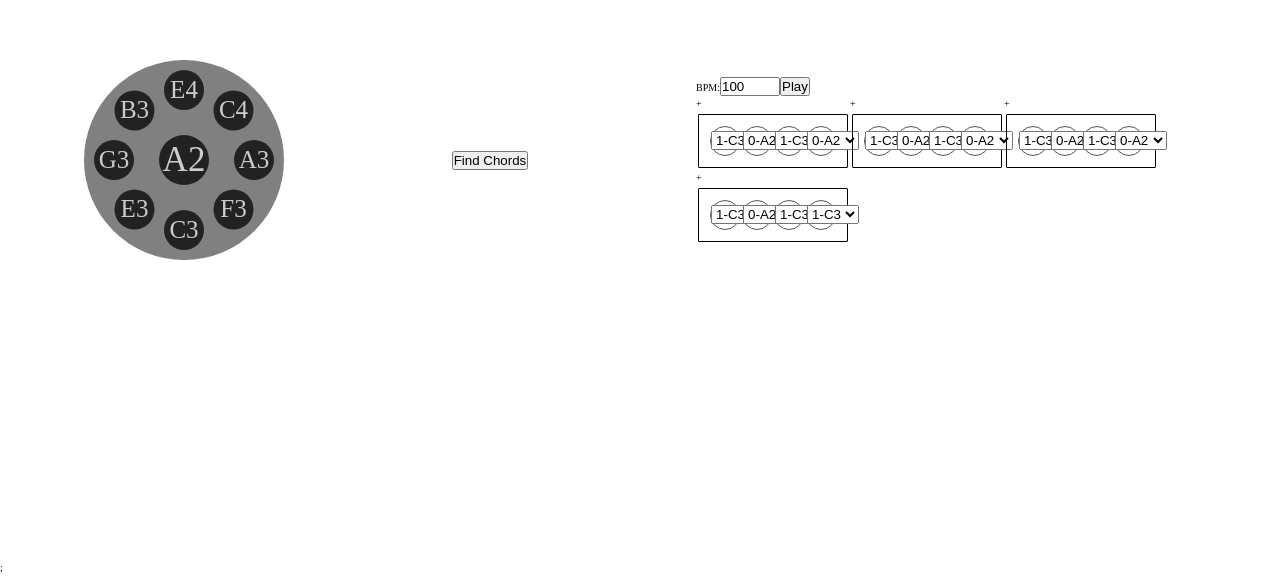
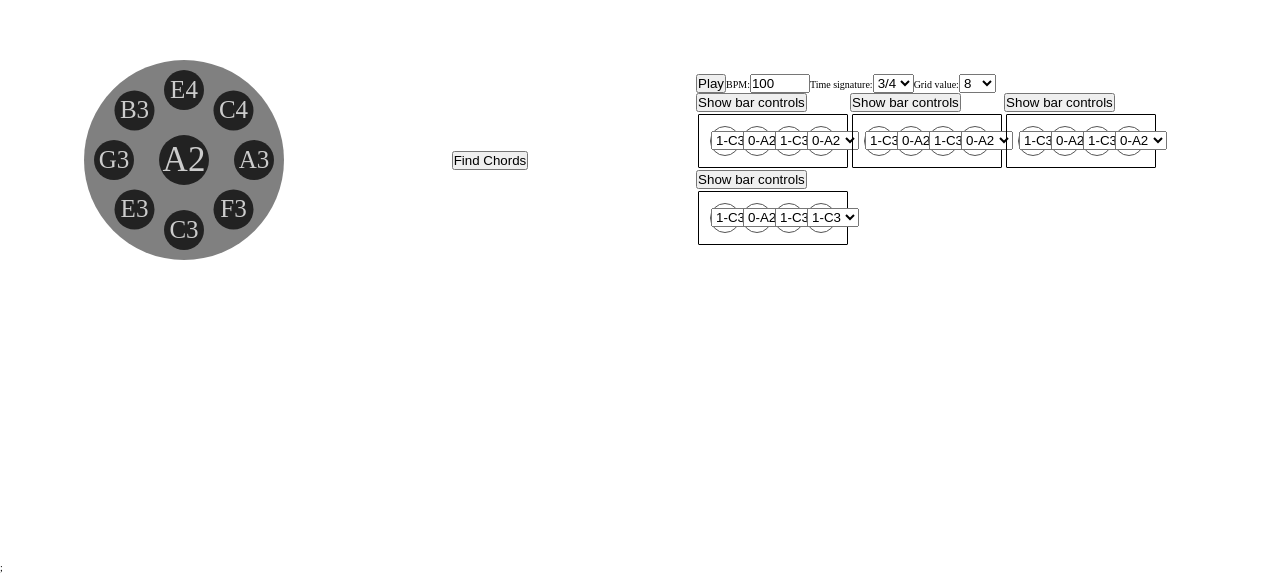
Before and after one commit to Moosees/ding-and-tones, a React (Create React App) app: page / in a window 1280 px wide. Shown: the part 240-816 px from the top of the page. Built offline with nearby package versions, Linux system fonts and the light colour scheme.

Commit message:
Update TODO and add some information to song and bar controls

```diff
--- a/src/components/bar/Bar.jsx
+++ b/src/components/bar/Bar.jsx
@@ -32,10 +32,6 @@ const displayBeats = (barId, updateId, pattern, options) =>
 const Bar = ({ bar, bars, currentBar, options }) => {
   const [controlsOpen, setControlsOpen] = useState(false);
 
-  const toggleControls = () => {
-    setControlsOpen(!controlsOpen);
-  };
-
   const { pattern } = bars[bar.bar];
 
   const beats = bar
@@ -45,7 +41,9 @@ const Bar = ({ bar, bars, currentBar, options }) => {
   return (
     <div>
       <div>
-        <span onClick={toggleControls}>+</span>
+        <button onClick={() => setControlsOpen(!controlsOpen)}>
+          {`${controlsOpen ? 'Hide' : 'Show'} bar controls`}
+        </button>
         {controlsOpen && <BarControls />}
       </div>
       <Beats isPlaying={bar.id === currentBar}>{beats}</Beats>
--- a/src/components/barControls/BarControls.jsx
+++ b/src/components/barControls/BarControls.jsx
@@ -1,9 +1,17 @@
-import React from 'react';
+import React, { useState } from 'react';
 import { connect } from 'react-redux';
 import { setBpm } from '../../redux/song/song.actions';
 
-const BarControls = () => (
+const BarControls = () => {
+  const [customTime, setCustomTime] = useState(false);
+  const [customGrid, setCustomGrid] = useState(false);
+
+  return (
     <div>
+      <button onClick={() => setCustomTime(!customTime)}>
+        Custom time signature
+      </button>
+      {customTime && (
         <label>
           Time signature:
           <select value={'3/4'} onChange={(e) => console.log(e.target.value)}>
@@ -11,6 +19,11 @@ const BarControls = () => (
             <option value={'3/4'}>3/4</option>
           </select>
         </label>
+      )}
+      <button onClick={() => setCustomGrid(!customGrid)}>
+        Custom grid value
+      </button>
+      {customGrid && (
         <label>
           Grid value:
           <select value={8} onChange={(e) => console.log(e.target.value)}>
@@ -19,9 +32,13 @@ const BarControls = () => (
             <option value={16}>16</option>
           </select>
         </label>
+      )}
+      <button>Copy bar</button>
+      <button>Unlink bar</button>
+      <button>Delete bar</button>
     </div>
   );
-
+};
 const mapStateToProps = ({ song }) => ({
   bpm: song.bpm,
 });
--- a/src/components/songControls/SongControls.jsx
+++ b/src/components/songControls/SongControls.jsx
@@ -11,6 +11,7 @@ const SongControls = ({ setBpm, bpm, isSongPlaying, setIsSongPlaying }) => {
 
   return (
     <div>
+      <button onClick={handleClick}>{isSongPlaying ? 'Pause' : 'Play'}</button>
       <label>
         BPM:
         <input
@@ -21,7 +22,21 @@ const SongControls = ({ setBpm, bpm, isSongPlaying, setIsSongPlaying }) => {
           onChange={(e) => setBpm(Number(e.target.value))}
         />
       </label>
-      <button onClick={handleClick}>{isSongPlaying ? 'Pause' : 'Play'}</button>
+      <label>
+        Time signature:
+        <select value={'3/4'} onChange={(e) => console.log(e.target.value)}>
+          <option value={'4/4'}>4/4</option>
+          <option value={'3/4'}>3/4</option>
+        </select>
+      </label>
+      <label>
+        Grid value:
+        <select value={8} onChange={(e) => console.log(e.target.value)}>
+          <option value={4}>4</option>
+          <option value={8}>8</option>
+          <option value={16}>16</option>
+        </select>
+      </label>
     </div>
   );
 };
```
Also changed, not shown: 1 other file (tests, documents, lock files or other folders). Lines whose indentation alone changed are shown as unchanged.
